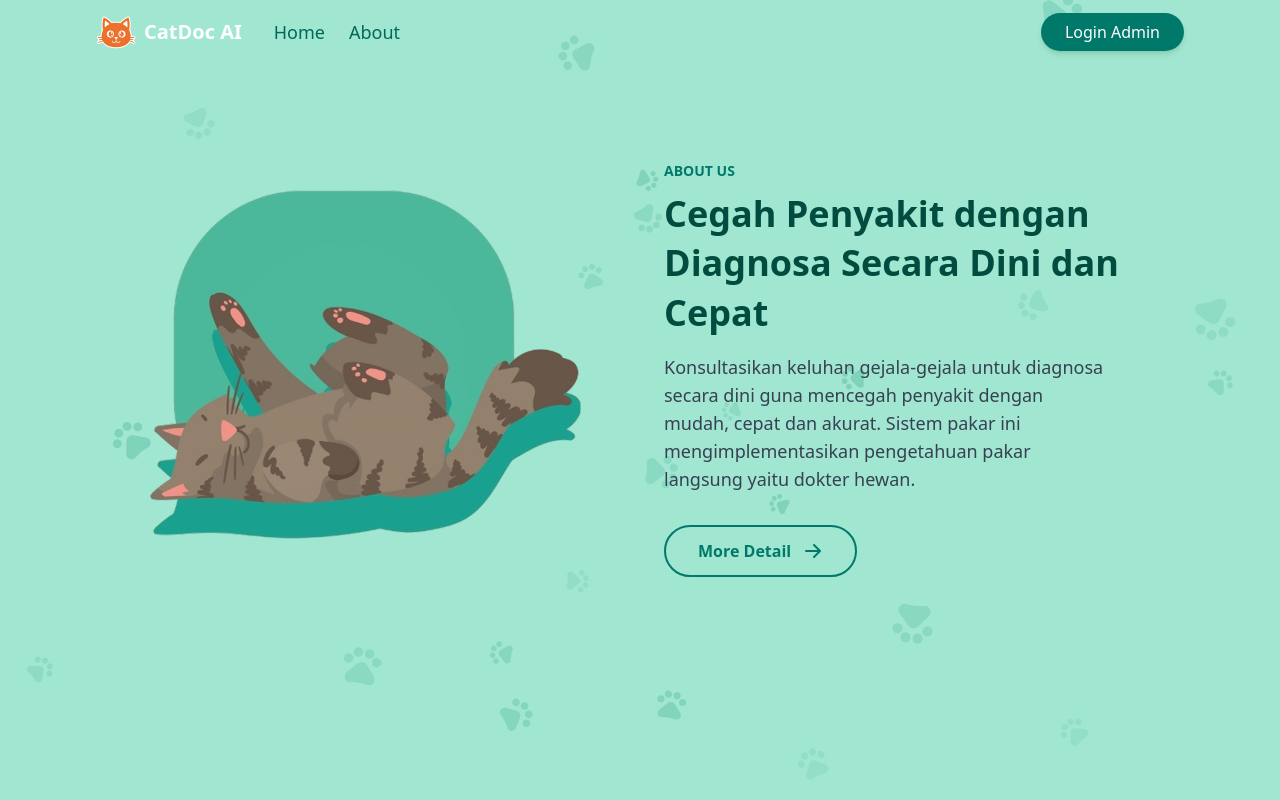
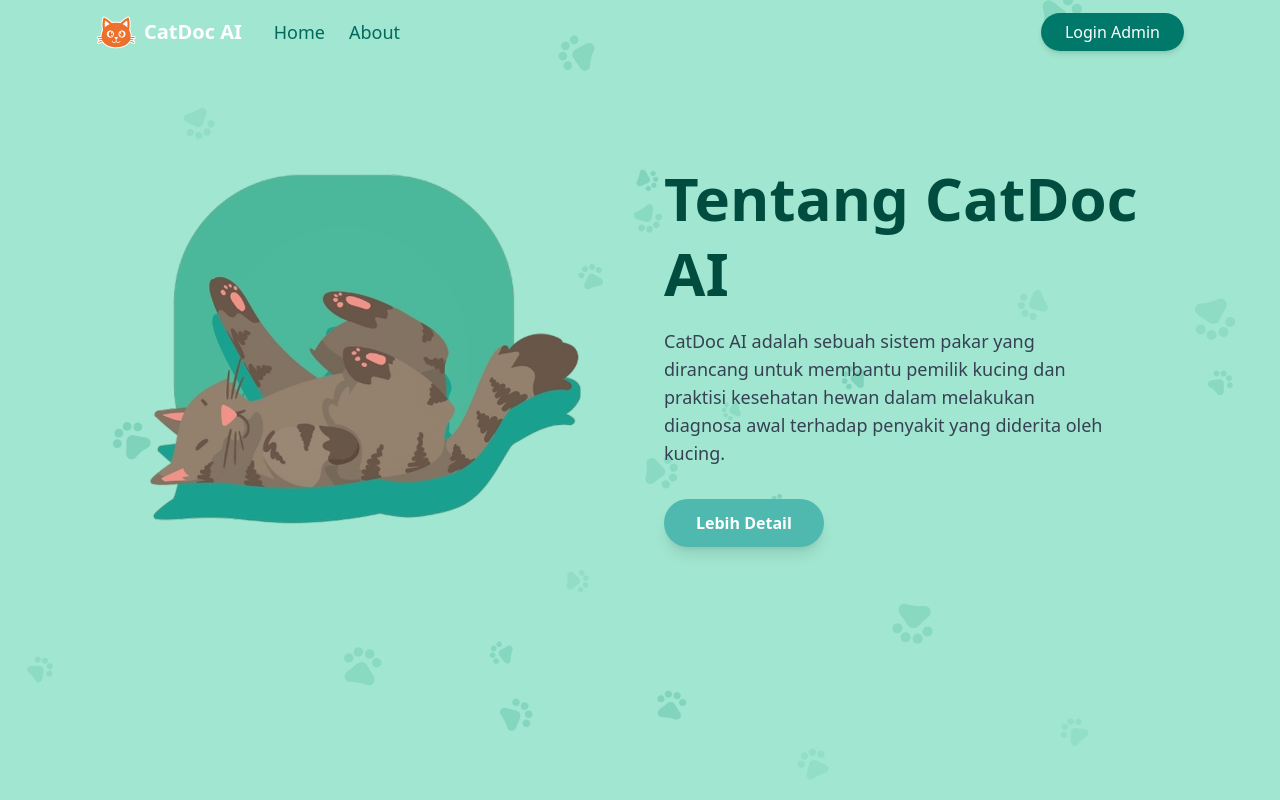
Before and after one commit to yoga220802/catdoc-ai, a Next.js app: page /about in a window 1280 px wide. Built offline with nearby package versions, Linux system fonts and the light colour scheme.

Commit message:
feat(about): Implement About page with modal for detailed information

```diff
--- a/src/app/(main)/about/page.tsx
+++ b/src/app/(main)/about/page.tsx
@@ -1,40 +1,54 @@
+'use client';
+
+import { useState } from 'react';
 import ImageWithFallback from '@/app/components/ui/ImageWithFallback';
-import Link from 'next/link';
+import AboutModal from '@/app/components/ui/AboutModal';
 
 export default function AboutPage() {
-    return (
+  // State untuk mengontrol visibilitas modal
+  const [isModalOpen, setIsModalOpen] = useState(false);
+
+  // Fungsi untuk membuka modal
+  const openModal = () => setIsModalOpen(true);
+
+  // Fungsi untuk menutup modal
+  const closeModal = () => setIsModalOpen(false);
+
+  return (
+    <>
       <section className="container mx-auto px-6 md:px-12 lg:px-24 py-16 md:py-24 flex flex-col md:flex-row items-center gap-12">
         {/* Kolom Gambar */}
-        <div className="md:w-1/2 flex justify-center order-1 md:order-none">
+        <div className="md:w-1/2 flex justify-center">
           <ImageWithFallback
-            src="/images/ilustration 2.png"
-            fallbackSrc="https://placehold.co/450x400/e0f7fa/004d40?text=Kucing+Santai"
-            alt="Ilustrasi kucing berbaring"
+            src="/images/ilustration 2.png" // Anda mungkin perlu menambahkan gambar ilustrasi baru
+            fallbackSrc="https://placehold.co/450x450/e0f7fa/004d40?text=About+Us"
+            alt="Ilustrasi tentang CatDoc AI"
             width={450}
-            height={400}
+            height={450}
             className="object-contain"
           />
         </div>
 
         {/* Kolom Teks */}
-        <div className="md:w-1/2 text-center md:text-left order-2 md:order-none">
-          <p className="text-sm font-bold text-[#00796b] font-primary">ABOUT US</p>
-          <h2 className="text-3xl md:text-4xl font-bold text-[#004d40] mt-2 leading-snug font-secondary">
-            Cegah Penyakit dengan Diagnosa Secara Dini dan Cepat
-          </h2>
+        <div className="md:w-1/2 text-center md:text-left">
+          <h1 className="text-4xl md:text-5xl lg:text-6xl font-bold text-[#004d40] leading-tight font-secondary">
+            Tentang CatDoc AI
+          </h1>
           <p className="mt-4 text-lg text-gray-700 max-w-md mx-auto md:mx-0 font-primary">
-            Konsultasikan keluhan gejala-gejala untuk diagnosa secara dini guna mencegah penyakit dengan mudah, cepat dan akurat. Sistem pakar ini mengimplementasikan pengetahuan pakar langsung yaitu dokter hewan.
+            CatDoc AI adalah sebuah sistem pakar yang dirancang untuk membantu pemilik kucing dan praktisi kesehatan hewan dalam melakukan diagnosa awal terhadap penyakit yang diderita oleh kucing.
           </p>
-          <Link
-            href="/about"
-            className="mt-8 inline-flex items-center gap-3 bg-transparent border-2 border-[#00796b] text-[#00796b] font-bold py-3 px-8 rounded-full hover:bg-[#00796b] hover:text-white transition-colors"
+          <button
+            onClick={openModal} // Membuka modal ketika tombol diklik
+            className="mt-8 inline-block bg-[#4fb8af] text-white font-bold py-3 px-8 rounded-full shadow-lg hover:bg-[#00796b] transition-transform transform hover:scale-105"
           >
-            More Detail
-            <svg xmlns="http://www.w3.org/2000/svg" className="h-5 w-5" viewBox="0 0 20 20" fill="currentColor">
-              <path fillRule="evenodd" d="M10.293 3.293a1 1 0 011.414 0l6 6a1 1 0 010 1.414l-6 6a1 1 0 01-1.414-1.414L14.586 11H3a1 1 0 110-2h11.586l-4.293-4.293a1 1 0 010-1.414z" clipRule="evenodd" />
-            </svg>
-          </Link>
+            Lebih Detail
+          </button>
         </div>
       </section>
-    );
-  }
+
+      {/* Komponen Modal */}
+      {/* Modal hanya akan dirender jika isModalOpen bernilai true */}
+      <AboutModal isOpen={isModalOpen} onClose={closeModal} />
+    </>
+  );
+}
--- /dev/null
+++ b/src/app/components/ui/AboutModal.tsx
@@ -0,0 +1,87 @@
+'use client';
+
+import Image from 'next/image';
+
+// Mendefinisikan tipe untuk props komponen
+interface AboutModalProps {
+  isOpen: boolean;
+  onClose: () => void;
+}
+
+export default function AboutModal({ isOpen, onClose }: AboutModalProps) {
+  // Jangan render apapun jika modal tidak terbuka
+  if (!isOpen) {
+    return null;
+  }
+
+  return (
+    // Latar belakang overlay
+    <div
+      onClick={onClose} // Menutup modal saat mengklik di luar area konten
+      className="fixed inset-0 z-50 flex items-center justify-center bg-black/30 backdrop-blur-sm transition-opacity duration-300"
+      aria-modal="true"
+      role="dialog"
+    >
+      {/* Kontainer konten modal */}
+      <div
+        onClick={(e) => e.stopPropagation()} // Mencegah penutupan modal saat mengklik di dalam area konten
+        className="relative bg-[#4fb8af] rounded-2xl shadow-xl p-8 m-4 max-w-lg w-full text-white text-center transform transition-all duration-300 scale-95 opacity-0 animate-fade-in-scale"
+        style={{
+          animation: 'fade-in-scale 0.3s ease-out forwards',
+        }}
+      >
+        {/* Logo */}
+        <div className="mb-4">
+          <Image
+            src="/images/logo.png"
+            alt="CatDoc AI Logo"
+            width={60}
+            height={60}
+            className="mx-auto"
+          />
+        </div>
+
+        {/* Judul dan Subjudul */}
+        <h2 className="text-3xl font-bold font-secondary">CatDoc AI</h2>
+        <h3 className="text-lg font-semibold mt-1 font-secondary">
+          Sistem Pakar Diagnosa Penyakit Kucing
+        </h3>
+
+        {/* Copyright */}
+        <p className="text-sm opacity-80 mt-2">
+          Copyright © 2025, Codingers
+        </p>
+
+        {/* Deskripsi */}
+        <p className="mt-6 text-base text-left font-primary leading-relaxed">
+          Sistem pakar diagnosa penyakit kucing ini menggunakan pengetahuan dari pakar (dokter hewan) dan studi literatur, dengan metode Certainty Factor (CF) untuk akurasi diagnosa. Sistem mengolah data gejala, penyakit kucing, dan aturan guna memberikan pemahaman awal yang cepat dan mendukung keputusan tindakan yang tepat bagi pemilik kucing atau praktisi kesehatan hewan.
+        </p>
+
+        {/* Tombol Kembali */}
+        <button
+          onClick={onClose}
+          className="mt-8 px-8 py-2 border-2 border-white rounded-full font-bold hover:bg-white hover:text-[#4fb8af] transition-colors duration-300"
+        >
+          Kembali
+        </button>
+      </div>
+
+      {/* Menambahkan keyframes untuk animasi */}
+      <style jsx>{`
+        @keyframes fade-in-scale {
+          from {
+            transform: scale(0.95);
+            opacity: 0;
+          }
+          to {
+            transform: scale(1);
+            opacity: 1;
+          }
+        }
+        .animate-fade-in-scale {
+          animation: fade-in-scale 0.3s ease-out forwards;
+        }
+      `}</style>
+    </div>
+  );
+}
```
